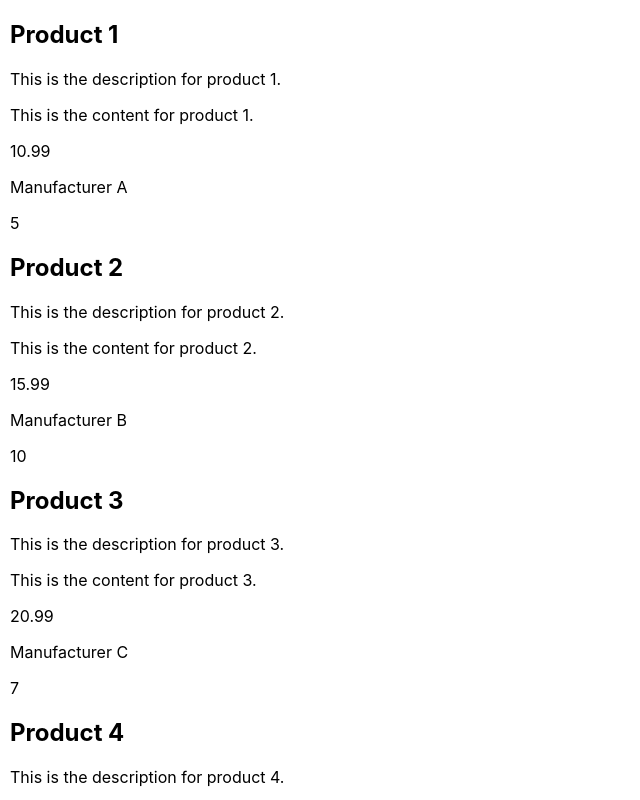
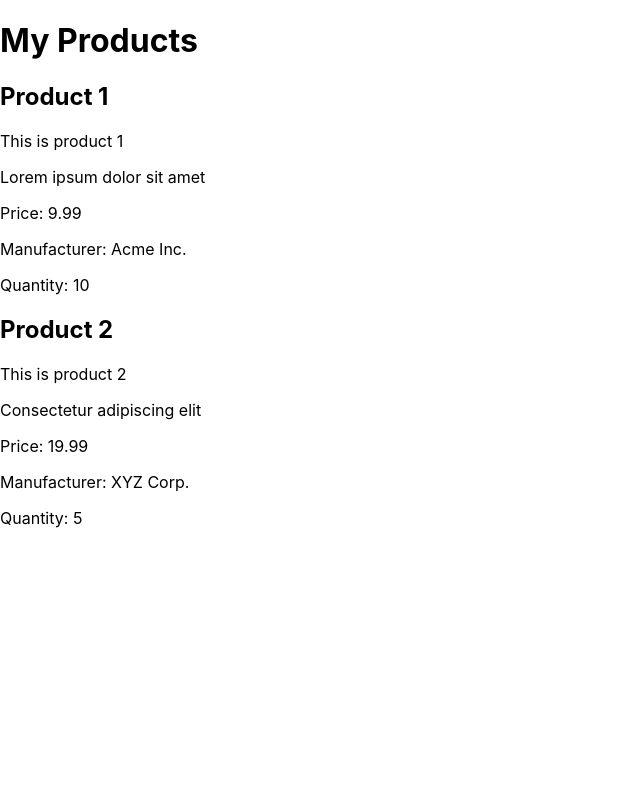
Before and after one commit to arsen-react/React-products, a React (Create React App) app: page / in a window 1280 px wide. Shown: the top 800 px of the page, without its empty margins (0-640 px from the left). Built offline with nearby package versions, Linux system fonts and the light colour scheme.

Commit message:
make component for product and refactor app js file

```diff
--- a/src/App.css
+++ b/src/App.css
@@ -1,3 +1,4 @@
 .products{
   margin-left: 10px;
+  background-color: antiquewhite;
 }
--- a/src/App.js
+++ b/src/App.js
@@ -1,122 +1,11 @@
-import "./App.css";
+import React from "react";
+import ProductList from "./ProductList";
 
-const App = () => {
-  const products = [
-    {
-      id: 1,
-      title: "Product 1",
-      description: "This is the description for product 1.",
-      content: "This is the content for product 1.",
-      price: 10.99,
-      manufacturer: "Manufacturer A",
-      quantity: 5,
-    },
-
-    {
-      id: 2,
-      title: "Product 2",
-      description: "This is the description for product 2.",
-      content: "This is the content for product 2.",
-      price: 15.99,
-      manufacturer: "Manufacturer B",
-      quantity: 10,
-    },
-
-    {
-      id: 3,
-      title: "Product 3",
-      description: "This is the description for product 3.",
-      content: "This is the content for product 3.",
-      price: 20.99,
-      manufacturer: "Manufacturer C",
-      quantity: 7,
-    },
-
-    {
-      id: 4,
-      title: "Product 4",
-      description: "This is the description for product 4.",
-      content: "This is the content for product 4.",
-      price: 12.99,
-      manufacturer: "Manufacturer A",
-      quantity: 3,
-    },
-
-    {
-      id: 5,
-      title: "Product 5",
-      description: "This is the description for product 4.",
-      content: "This is the content for product 4.",
-      price: 12.99,
-      manufacturer: "Manufacturer A",
-      quantity: 3,
-    },
-
-    {
-      id: 6,
-      title: "Product 6",
-      description: "This is the description for product 4.",
-      content: "This is the content for product 4.",
-      price: 12.99,
-      manufacturer: "Manufacturer A",
-      quantity: 3,
-    },
-
-    {
-      id: 7,
-      title: "Product 7",
-      description: "This is the description for product 4.",
-      content: "This is the content for product 4.",
-      price: 12.99,
-      manufacturer: "Manufacturer A",
-      quantity: 3,
-    },
-
-    {
-      id: 8,
-      title: "Product 8",
-      description: "This is the description for product 4.",
-      content: "This is the content for product 4.",
-      price: 12.99,
-      manufacturer: "Manufacturer A",
-      quantity: 3,
-    },
-
-    {
-      id: 9,
-      title: "Product 9",
-      description: "This is the description for product 4.",
-      content: "This is the content for product 4.",
-      price: 12.99,
-      manufacturer: "Manufacturer A",
-      quantity: 3,
-    },
-
-    {
-      id: 10,
-      title: "Product 10",
-      description: "This is the description for product 4.",
-      content: "This is the content for product 4.",
-      price: 12.99,
-      manufacturer: "Manufacturer A",
-      quantity: 3,
-    },
-  ];
-
-  return (
-    <div className="products">
-      {products.map((product) => (
-        <div key={product.id}>
-          <h2>{product.title}</h2>
-          <p>{product.description}</p>
-          <p>{product.content}</p>
-          <p>{product.price}</p>
-          <p>{product.manufacturer}</p>
-          <p>{product.quantity}</p>
-        </div>
-      ))}
-    </div>
-  );
-};
+const App = () => (
+  <div>
+    <h1>My Products</h1>
+    <ProductList />
+  </div>
+);
 
 export default App;
--- /dev/null
+++ b/src/ProductList.jsx
@@ -0,0 +1,45 @@
+import React from "react";
+
+const Product = ({
+  id,
+  title,
+  description,
+  content,
+  price,
+  manufacturer,
+  quantity,
+}) => (
+  <div>
+    <h2>{title}</h2>
+    <p>{description}</p>
+    <p>{content}</p>
+    <p>Price: {price}</p>
+    <p>Manufacturer: {manufacturer}</p>
+    <p>Quantity: {quantity}</p>
+  </div>
+);
+
+const ProductList = () => (
+  <div>
+    <Product
+      id={1}
+      title="Product 1"
+      description="This is product 1"
+      content="Lorem ipsum dolor sit amet"
+      price={9.99}
+      manufacturer="Acme Inc."
+      quantity={10}
+    />
+    <Product
+      id={2}
+      title="Product 2"
+      description="This is product 2"
+      content="Consectetur adipiscing elit"
+      price={19.99}
+      manufacturer="XYZ Corp."
+      quantity={5}
+    />
+  </div>
+);
+
+export default ProductList;
```
